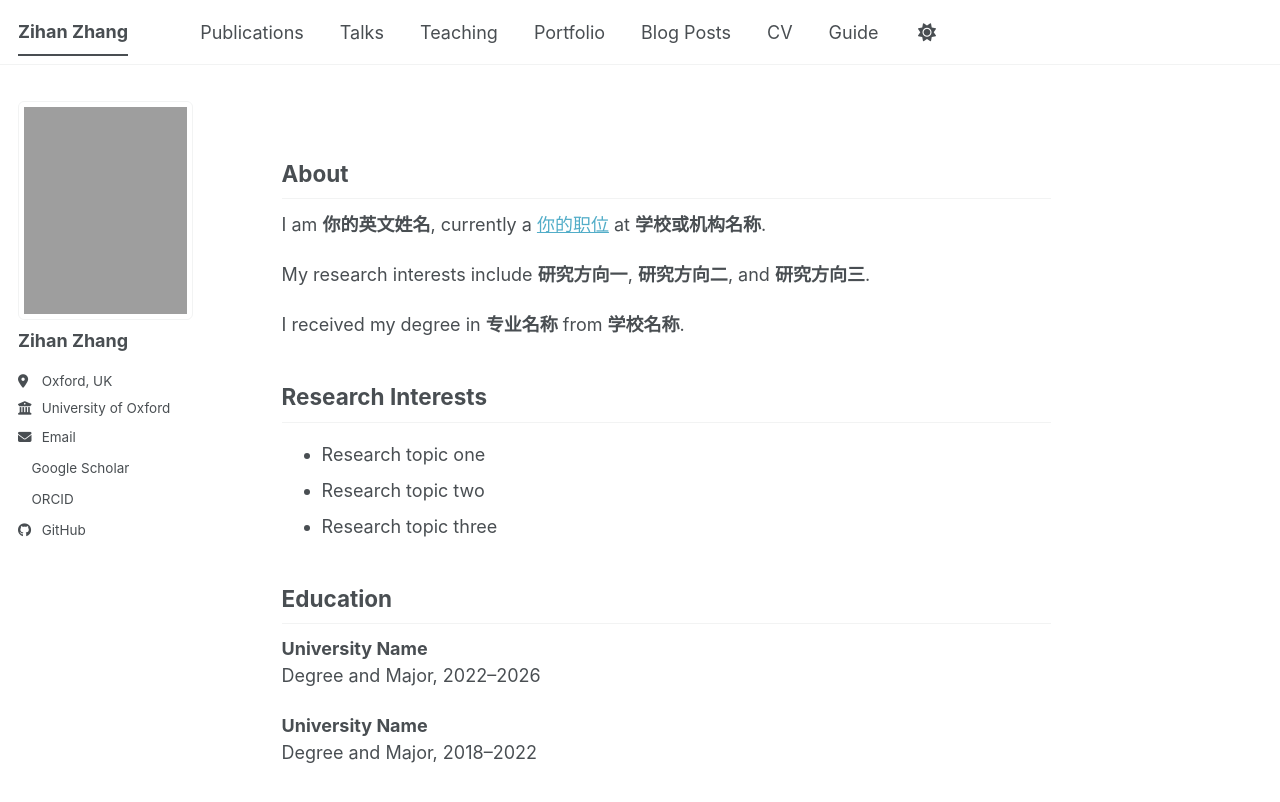
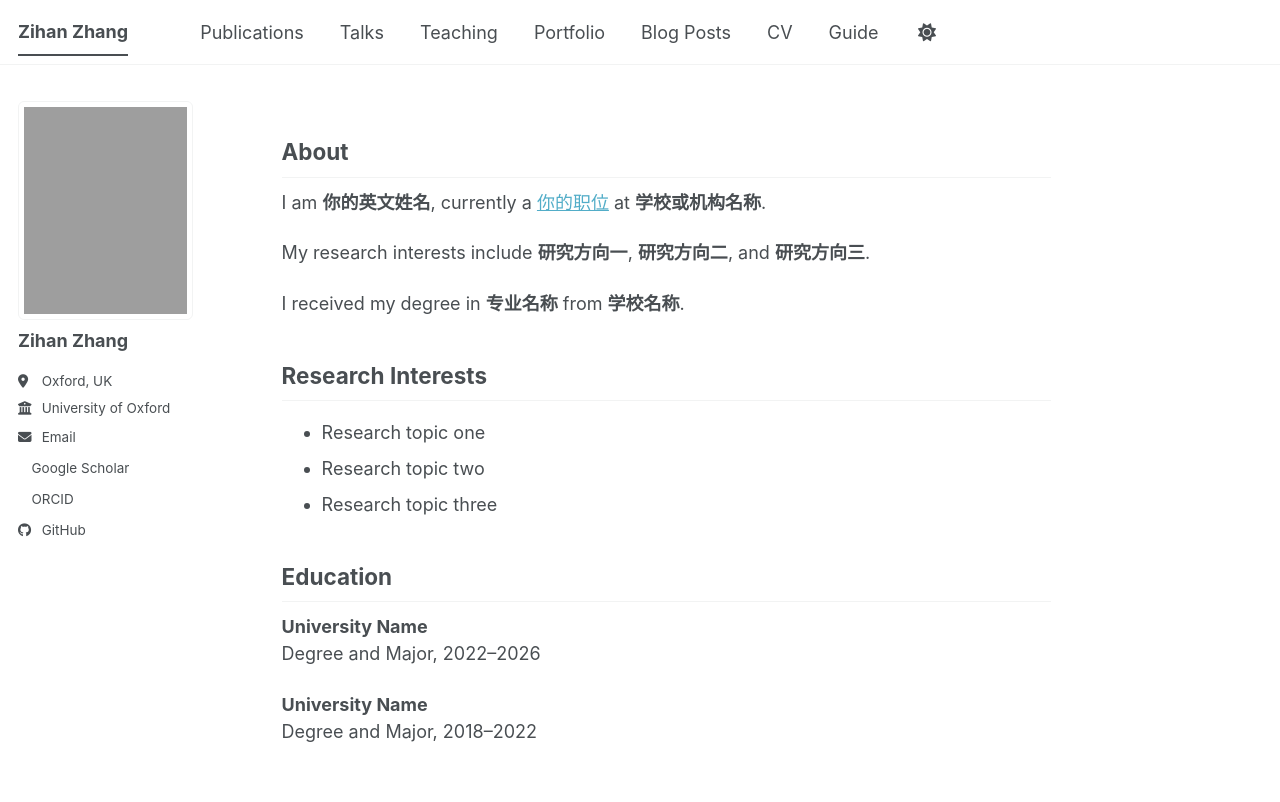
Before and after one commit to LusiaZ/LusiaZ.github.io, a Jekyll site: the page built from _pages/about.md, in a window 1280 px wide. Shown: the top 802 px of the page. Built offline with Jekyll 4.4.1, drawn with Linux system fonts in a browser that asks for light colours; a style sheet for code colours, icons or effects is not loaded.

Commit message:
Reduce top margin of main container

```diff
--- a/_sass/layout/_page.scss
+++ b/_sass/layout/_page.scss
@@ -5,7 +5,7 @@
 #main {
   @include container;
   @include clearfix;
-  margin-top: 2em;
+  margin-top: 0.8em;
   padding-left: 1em;
   padding-right: 1em;
   animation: intro 0.3s both;
```
